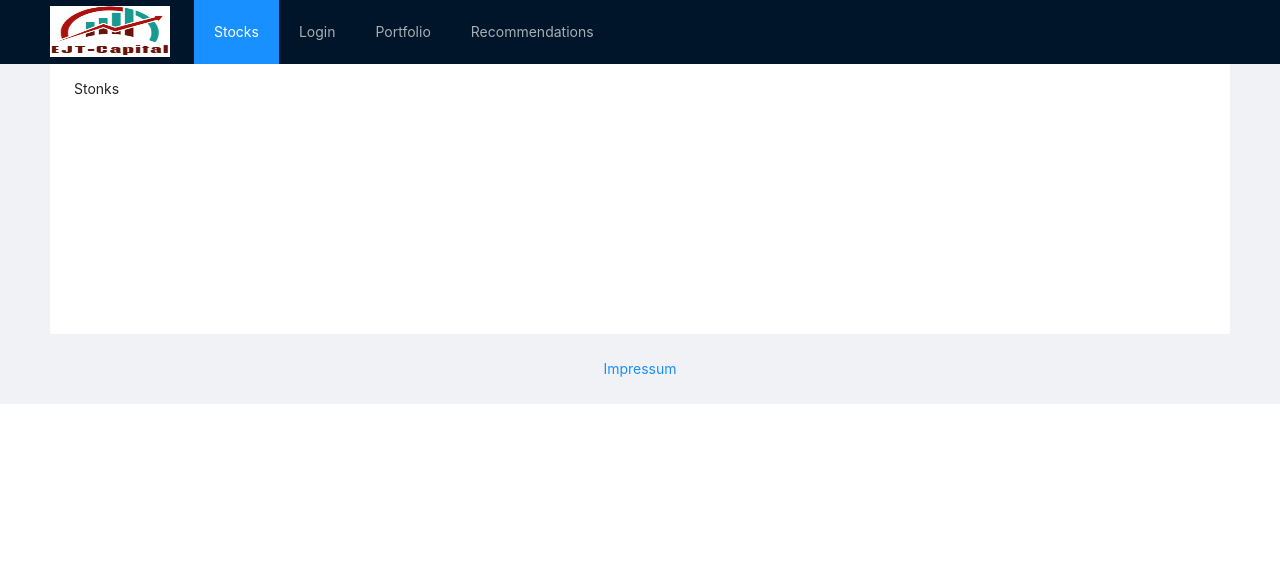
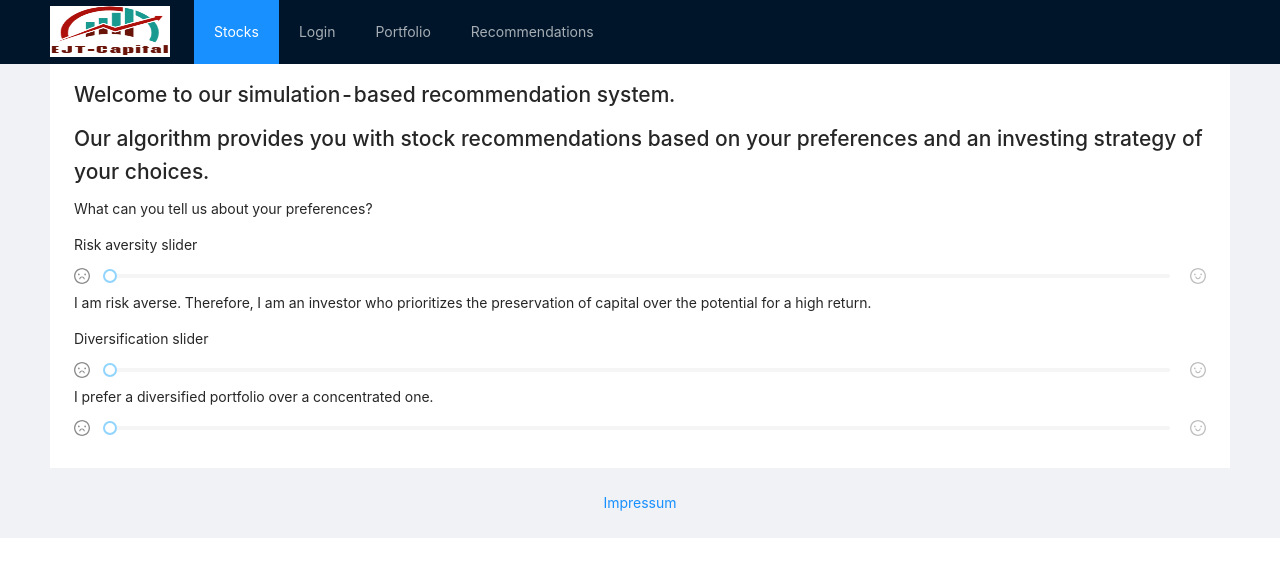
Before and after one commit to neoraven/Teamprojekt_SS20_CGI, a React (Create React App) app in the folder frontend/stonksapp/: page /recommendations in a window 1280 px wide. Shown: the top 576 px of the page. Built offline with nearby package versions, Linux system fonts and the light colour scheme; what react-stockcharts would draw is missing.

Commit message:
sliders prototype

```diff
--- /dev/null
+++ b/frontend/stonksapp/src/components/Recommendations.css
@@ -0,0 +1,26 @@
+.icon-wrapper {
+    position: relative;
+    padding: 0px 30px;
+  }
+
+  .icon-wrapper .anticon {
+    position: absolute;
+    top: -2px;
+    width: 16px;
+    height: 16px;
+    line-height: 1;
+    font-size: 16px;
+    color: rgba(0, 0, 0, 0.25);
+  }
+
+  .icon-wrapper .icon-wrapper-active {
+    color: rgba(0, 0, 0, 0.45);
+  }
+
+  .icon-wrapper .anticon:first-child {
+    left: 0;
+  }
+
+  .icon-wrapper .anticon:last-child {
+    right: 0;
+  }
--- a/frontend/stonksapp/src/components/Recommendations.js
+++ b/frontend/stonksapp/src/components/Recommendations.js
@@ -1,10 +1,36 @@
 import React from 'react'
+import { Slider } from 'antd';
+import { FrownOutlined, SmileOutlined } from '@ant-design/icons';
+import './Recommendations.css';
+
+
 
 class Recommendation extends React.Component {
+
+    state = {
+        value: 0,
+    };
+
+    handleChange = value => {
+        this.setState({ value });
+    };
+
     render() {
+        const { max, min } = this.props;
+        const { value } = this.state;
+        const mid = ((max - min) / 2).toFixed(5);
+        const preColorCls = value >= mid ? '' : 'icon-wrapper-active';
+        const nextColorCls = value >= mid ? 'icon-wrapper-active' : '';
         return (
-            <p>Stonks</p>
-        )
+            <div className="icon-wrapper">
+                <FrownOutlined className={preColorCls} />
+                <Slider {...this.props} onChange={this.handleChange} value={value} />
+                <SmileOutlined className={nextColorCls} />
+            </div>
+        );
     }
 }
+
+
+
 export default Recommendation
--- a/frontend/stonksapp/src/containers/RecommendationView.js
+++ b/frontend/stonksapp/src/containers/RecommendationView.js
@@ -4,7 +4,24 @@ import Recommendation from '../components/Recommendations'
 class RecommendationView extends React.Component {
     render() {
         return (
-            <Recommendation/>
+            <div>
+                <h1>Welcome to our simulation-based recommendation system.</h1>
+                <h2>Our algorithm provides you with stock recommendations based on your preferences and an investing strategy of your choices.</h2>
+                <p>What can you tell us about your preferences?</p>
+                <div>
+                    <div>
+                        <p>Risk aversity slider</p>
+                        <Recommendation />
+                        <p>I am risk averse. Therefore, I am an investor who prioritizes the preservation of capital over the potential for a high return.</p>
+                    </div>
+                    <div>
+                        <p>Diversification slider</p>
+                        <Recommendation />
+                        <p>I prefer a diversified portfolio over a concentrated one.</p>
+                    </div>
+                    <Recommendation />
+                </div>
+            </div>
         )
     }
 }
```
